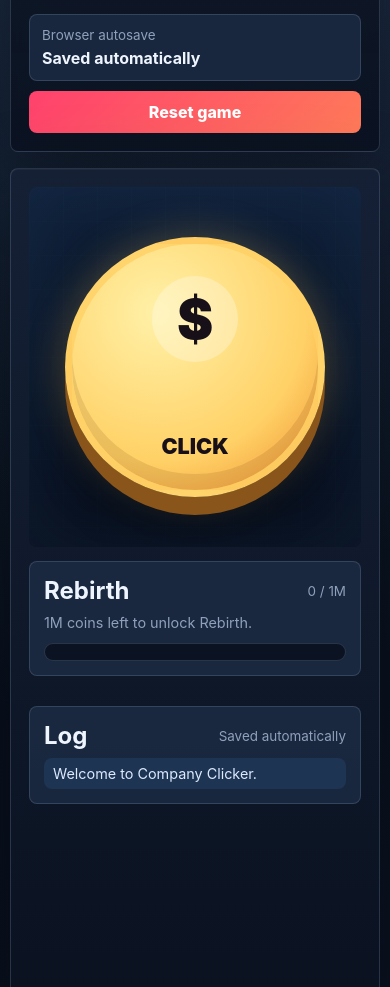
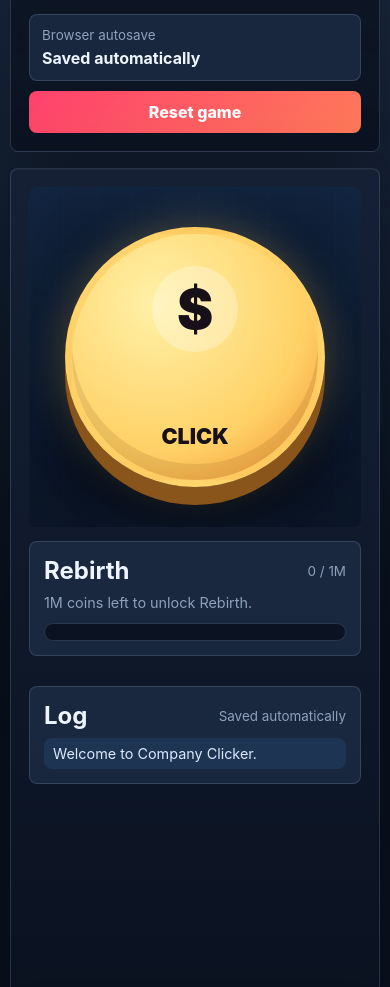
Before and after one commit to kellernz1/clickergame, a website built with Vite: page index.html in a window 390 px wide. Shown: the part 841-1828 px from the top of the page. Built offline with nearby package versions, Linux system fonts and the light colour scheme.

Commit message:
viewport

```diff
--- a/styles.css
+++ b/styles.css
@@ -42,6 +42,7 @@ button:disabled {
 .game-shell {
   display: grid;
   grid-template-columns: minmax(250px, 0.9fr) minmax(320px, 1.2fr) minmax(320px, 1fr);
+  align-items: start;
   gap: 16px;
   width: min(1480px, 100%);
   min-height: 100vh;
@@ -51,6 +52,8 @@ button:disabled {
 
 .panel {
   min-width: 0;
+  height: calc(100vh - 32px);
+  overflow: hidden;
   border: 1px solid var(--line);
   border-radius: 8px;
   background: linear-gradient(180deg, rgba(21, 33, 54, 0.94), rgba(11, 18, 32, 0.92));
@@ -61,6 +64,7 @@ button:disabled {
 .stats-panel,
 .shop-panel {
   padding: 18px;
+  overflow-y: auto;
 }
 
 .brand-block {
@@ -203,6 +207,7 @@ h1 {
   grid-template-rows: minmax(340px, 1fr) auto auto minmax(150px, 210px);
   gap: 14px;
   padding: 18px;
+  min-height: 0;
 }
 
 .company-stage {
@@ -210,7 +215,7 @@ h1 {
   display: grid;
   place-items: center;
   overflow: hidden;
-  min-height: 360px;
+  min-height: 0;
   border-radius: 8px;
   background:
     linear-gradient(180deg, rgba(15, 31, 55, 0.84), rgba(8, 14, 27, 0.92)),
@@ -593,9 +598,19 @@ h1 {
     padding: 10px;
   }
 
+  .panel {
+    height: auto;
+    max-height: none;
+    overflow: visible;
+  }
+
   .click-panel {
     grid-row: auto;
     min-height: auto;
+  }
+
+  .company-stage {
+    min-height: 340px;
   }
 
   .stat-grid {
```
